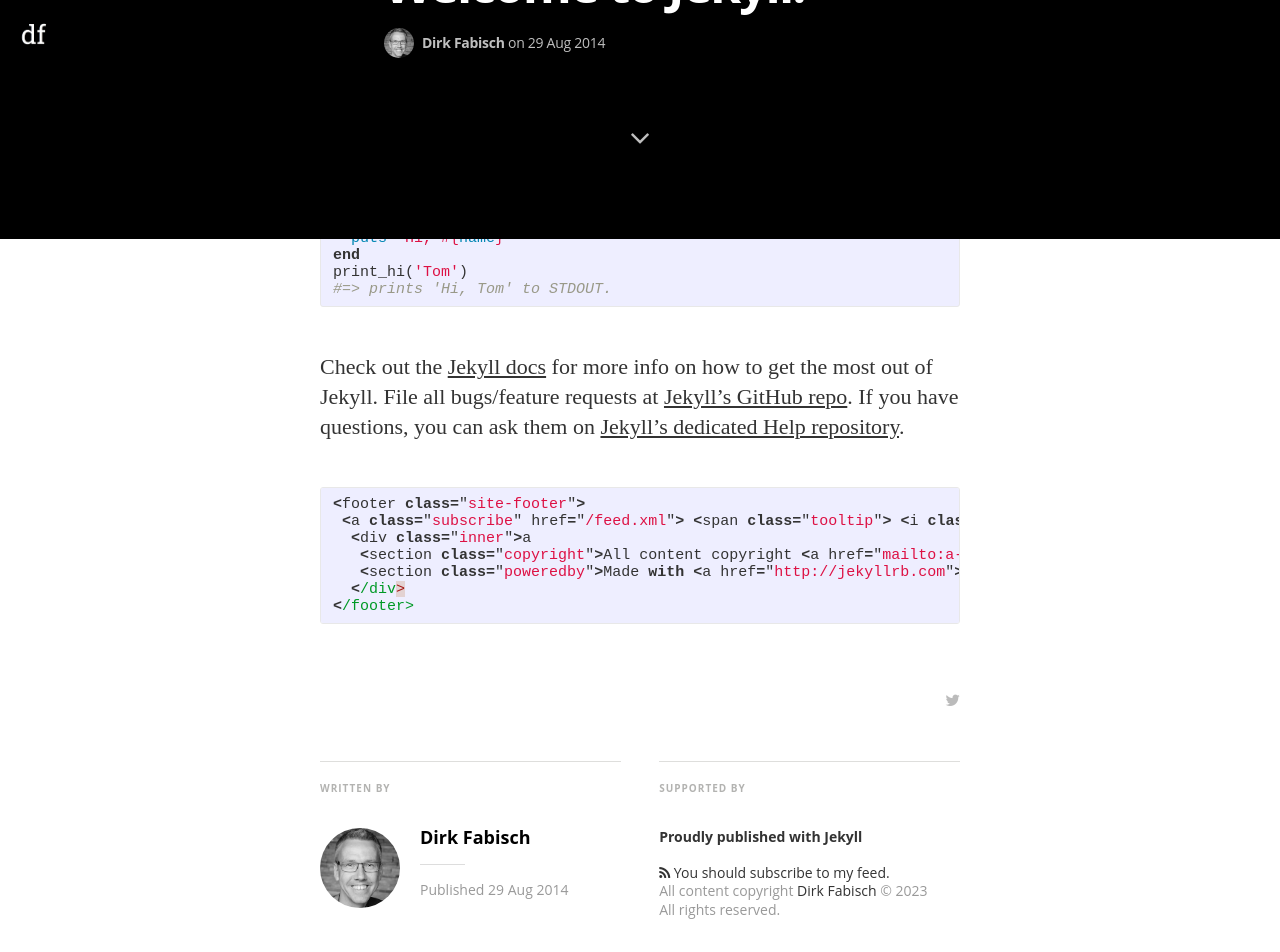
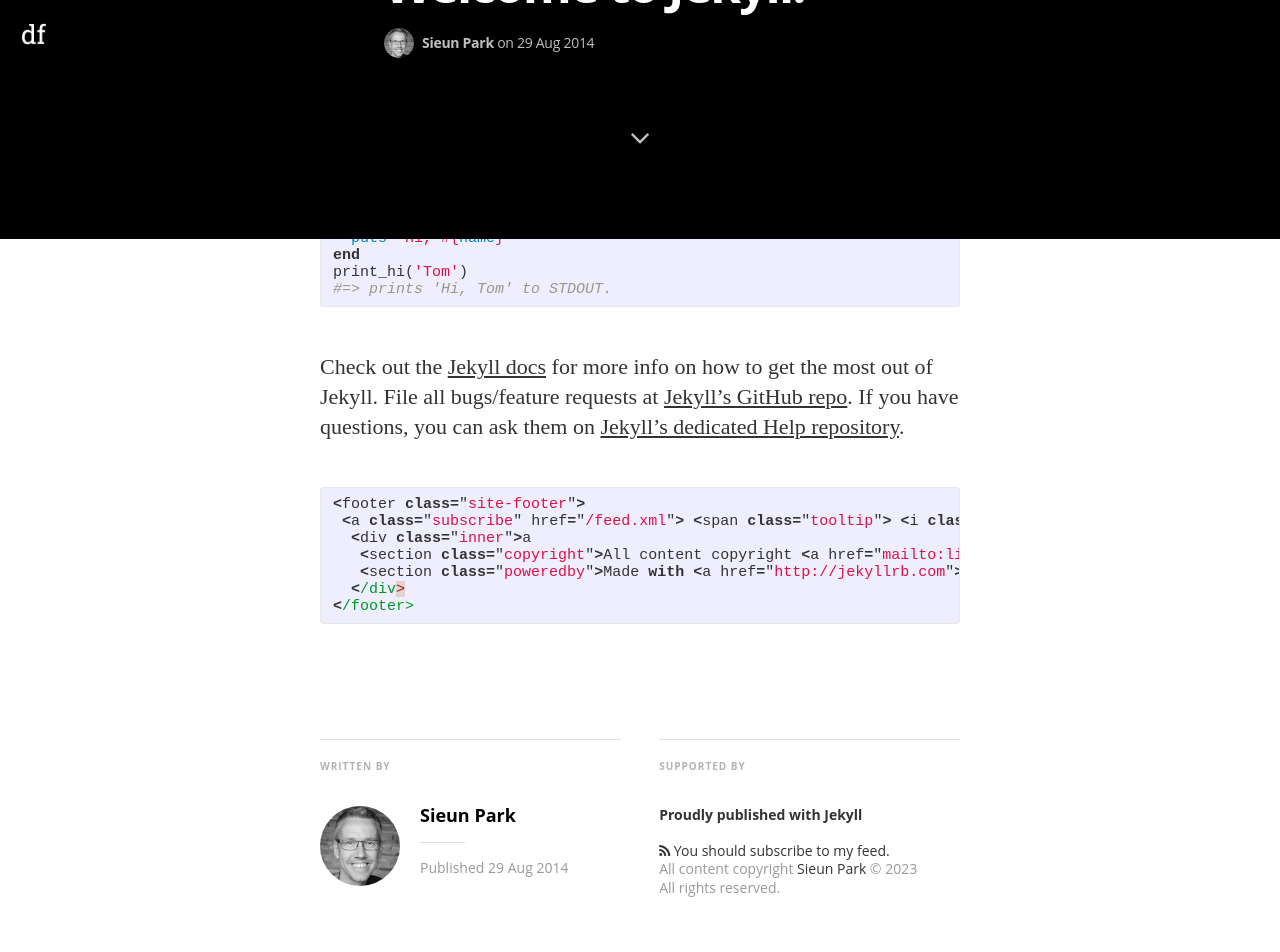
Before and after one commit to livmeraki/livmeraki.github.io, a Jekyll site: the page built from _posts/2014-08-29-welcome-to-jekyll.markdown, in a window 1280 px wide and 1400 px high, scrolled down 1161 px. Shown: the top 952 px of the window. Built offline with Jekyll 4.4.1, drawn with Linux system fonts in a browser that asks for light colours; nearby versions of some CDN libraries; some web fonts are replaced; some of the changed text lies outside the part shown.

Commit message:
Update _config.yml

```diff
--- a/_config.yml
+++ b/_config.yml
@@ -4,11 +4,11 @@
   - jekyll-paginate
 
 # Site settings
-title: "Mediator"
+title: "Home of Sieun Park"
 description: > # this means to ignore newlines until "email:"
-   A Jekyll theme - Medium inspired
+   Programmer and Photographer
 
-email: a-mail@mail.mail
+email: livmeraki.spark@gmail.com
 #blog logo
 logo: "/assets/images/df_logo.jpg"
 float_logo: true # true, false (default)
@@ -16,8 +16,8 @@
 # blog cover
 cover: "/assets/images/cA4aKEIPQrerBnp1yGHv_IMG_9534-3-2.jpg"
 
-name: 'Dirk Fabisch'
-author: 'Dirk Fabisch'
+name: 'Sieun Park'
+author: 'Sieun Park'
 author_image: "/assets/images/author.jpg"
 
 paginate:	5
@@ -25,7 +25,7 @@
 url: "http://myblog.***.***" # the base hostname & protocol for your site
 baseurl: ""
 #used to display twitter cards
-twitter_handle: '@dirkfabisch'
+#twitter_handle: '@dirkfabisch'
 
 #fill in disqus shortname to use disqus
 #disqus: disqus-shortname
@@ -34,12 +34,12 @@
 
 # social icons and sharing options
 social:
-  - icon:	twitter
-    url:	https://twitter.com/dirkfabisch
-    desc: Follow me on twitter
-    share_url: http://twitter.com/share
-    share_title: ?text=
-    share_link: "&amp;url="
+#  - icon:	twitter
+#    url:	https://twitter.com/dirkfabisch
+#    desc: Follow me on twitter
+#    share_url: http://twitter.com/share
+#    share_title: ?text=
+#    share_link: "&amp;url="
 
 #  - icon:	facebook
 #    url:	https://facebook.com/???
@@ -49,8 +49,8 @@
 #    share_link: "&amp;u="
 
   - icon:	github
-    url:	https://github.com/dirkfabisch
-    desc:	Fork me on github
+    url:	https://github.com/livmeraki
+    desc:	Fork me on github!
     share_url:
     share_title:
     share_link:
```
